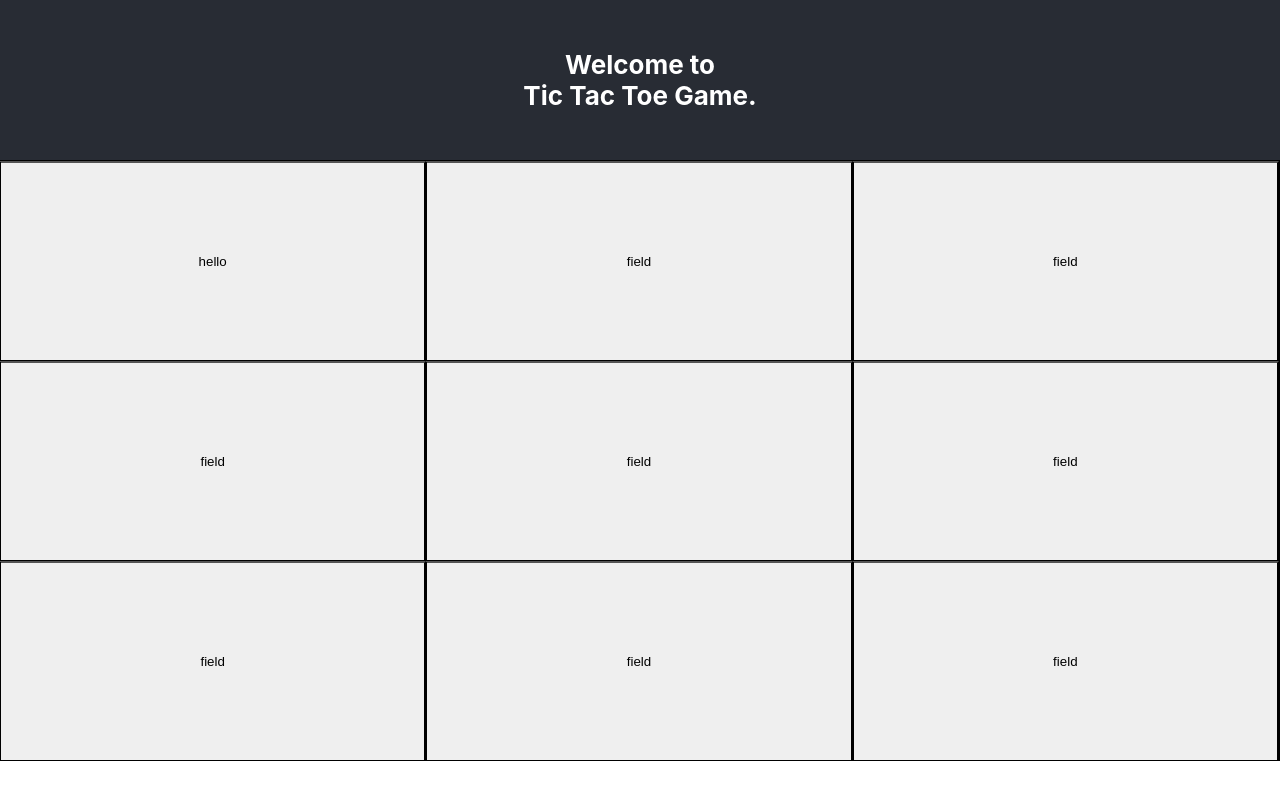
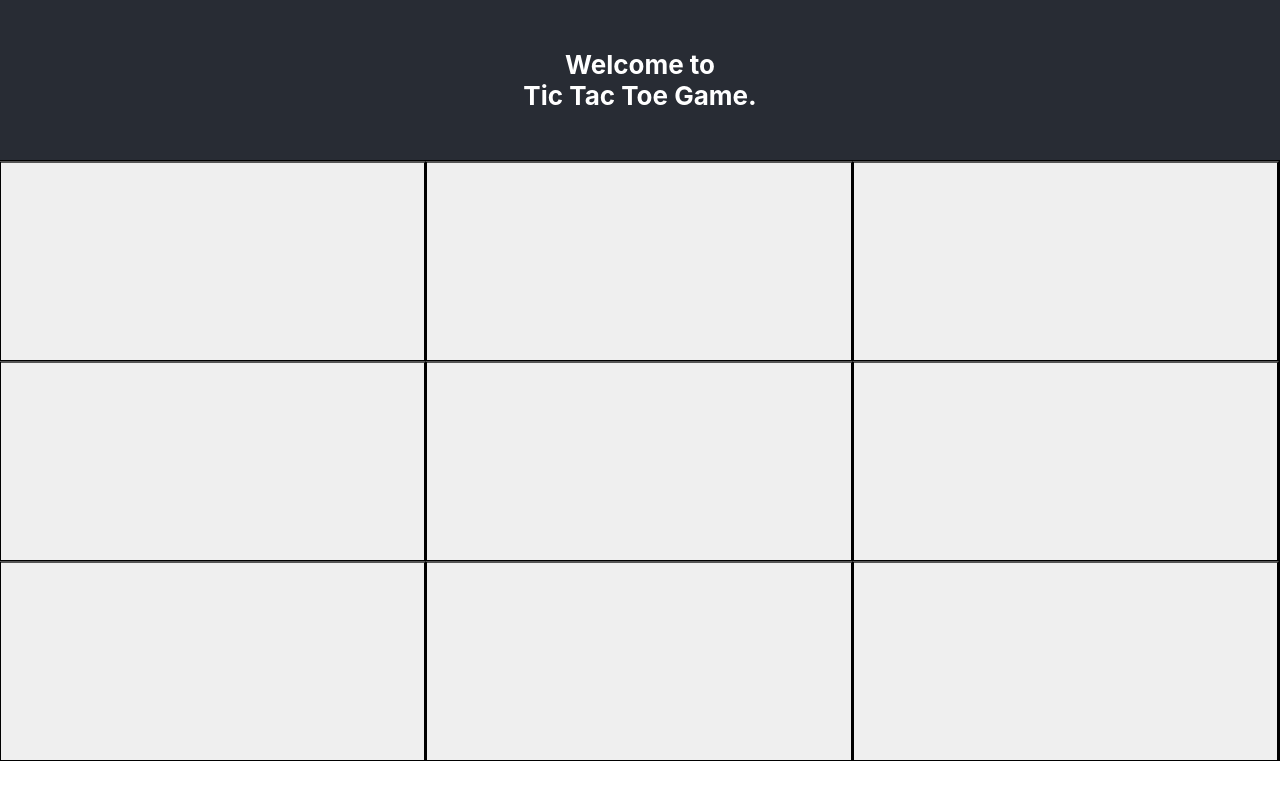
Before and after one commit to robertamangiapane/React-Tic-Tac-Toe-Game, a React (Create React App) app: page / in a window 1280 px wide. Both pictures are taken after a click on the button "Start a new game". Built offline with nearby package versions, Linux system fonts and the light colour scheme.

Commit message:
player sign displayed when claiming a board field

```diff
--- a/src/components/board.jsx
+++ b/src/components/board.jsx
@@ -13,35 +13,40 @@ class Board extends Component {
     }
   }
 
+  claimField(){
+    this.state.game.claim_field(0)
+    this.setState({fields: this.props.game.board.fields})
+  }
+
   render(){
     return(
       <div className="board-grid">
-        <button>
+        <button onClick={() => this.claimField(0)}>
         {this.state.fields[0]}
         </button>
         <button>
-        field
+        {this.state.fields[1]}
         </button>
         <button>
-        field
+        {this.state.fields[2]}
         </button>
         <button>
-        field
+        {this.state.fields[3]}
         </button>
         <button>
-        field
+        {this.state.fields[4]}
         </button>
         <button>
-        field
+        {this.state.fields[5]}
         </button>
         <button>
-        field
+        {this.state.fields[6]}
         </button>
         <button>
-        field
+        {this.state.fields[7]}
         </button>
         <button>
-        field
+        {this.state.fields[8]}
         </button>
       </div>
     )
--- a/src/components/game.jsx
+++ b/src/components/game.jsx
@@ -25,7 +25,6 @@ class Game extends Component {
     newGame.start_game()
     // this.displayBoard()
     // let board = newGame.board
-    newGame.board.fields[0] = "hello"
     this.setState({board: newGame.board})
     this.setState({turn: newGame.turn})
     this.setState({game: newGame})
```
